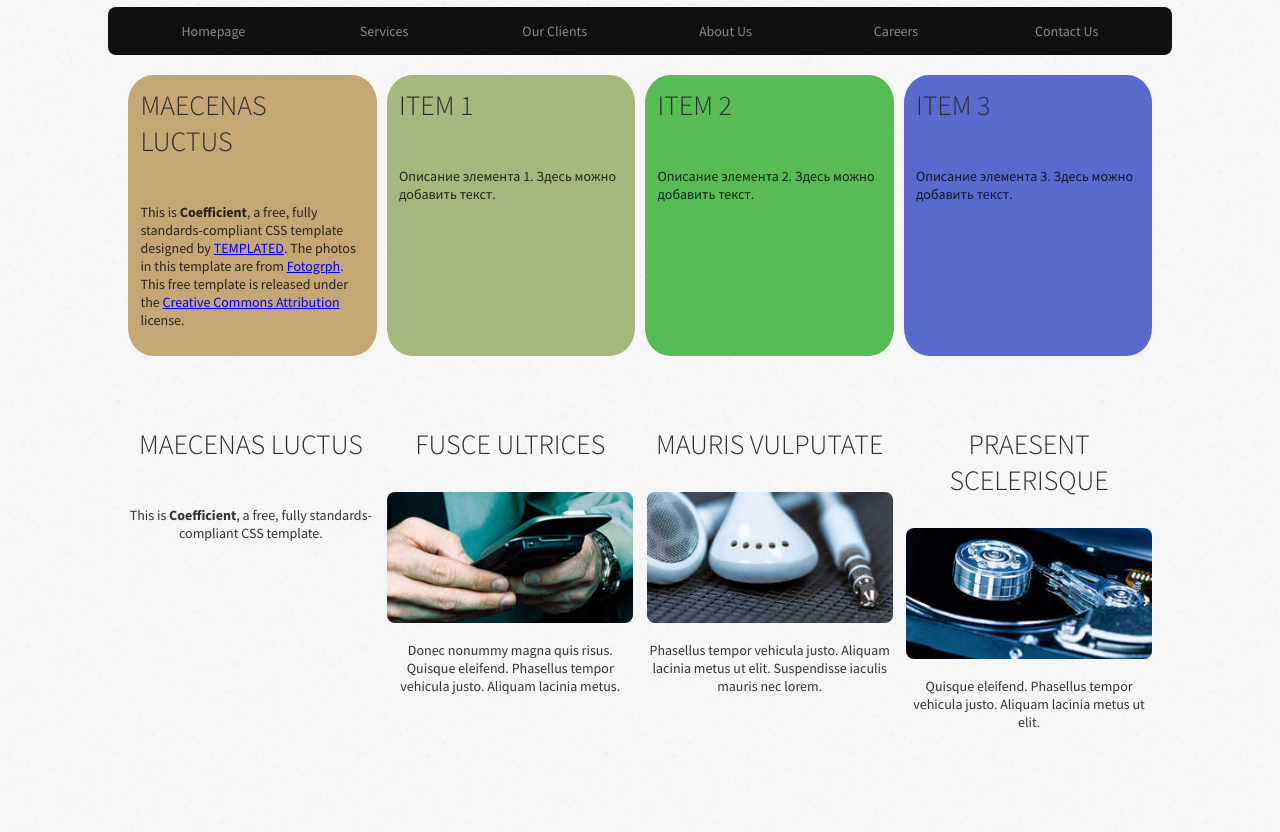
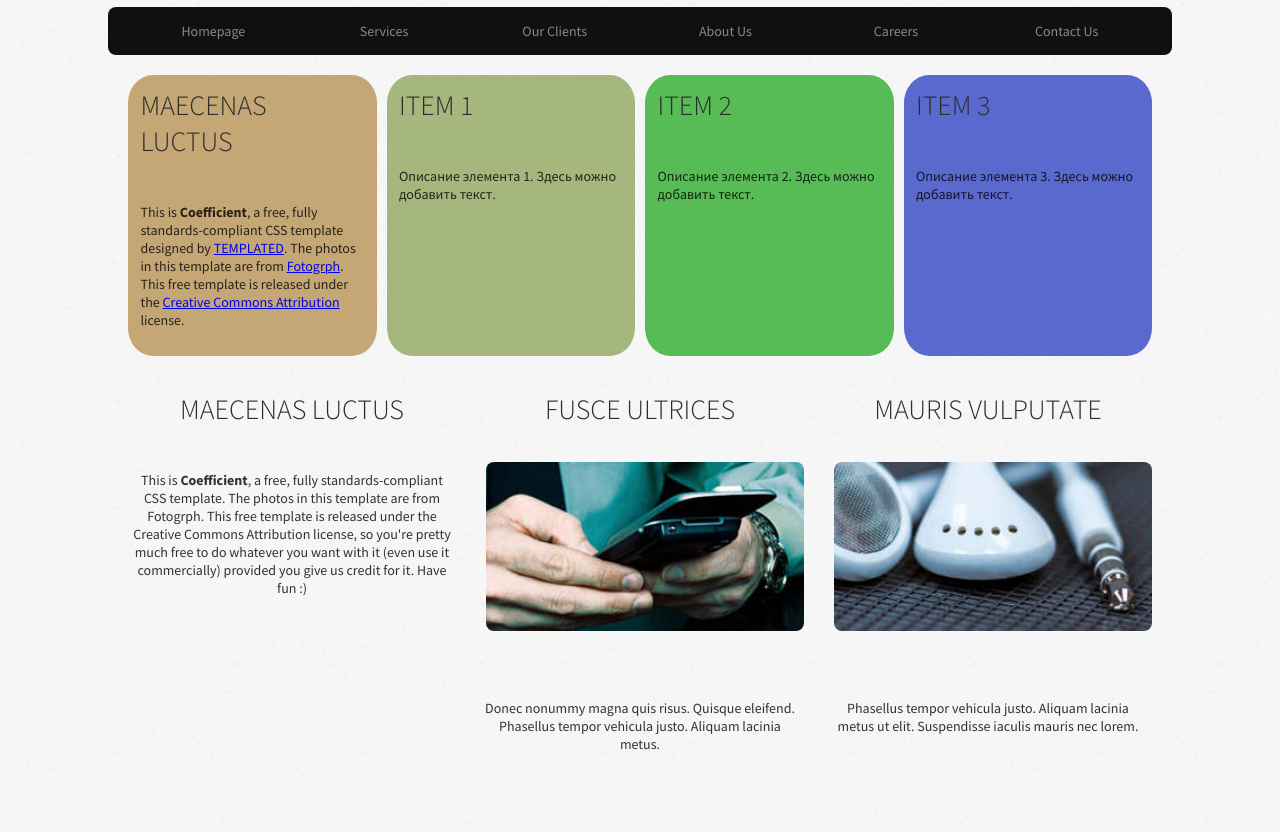
Before and after one commit to P4r4cosm/site_2.github.ip, a plain HTML site: page index.html in a window 1280 px wide. Shown: the part 104-936 px from the top of the page. Drawn offline with Linux system fonts and the light colour scheme.

Commit message:
fix container

```diff
--- a/default.css
+++ b/default.css
@@ -26,18 +26,30 @@ html, body {
     display: flex;
     flex-wrap: wrap; /* Позволяет переносить элементы на следующую строку */
     justify-content: space-between; /* Распределяет элементы по строке */
+    gap:20px;
 }
 
 .column {
-    flex: 0 0 24%; /* Устанавливает фиксированную ширину для каждой колонки (4 колонки в строке) */
-    margin-bottom: 20px; /* Отступ снизу для пространства между строками */
+    flex: 1; /* Устанавливаем размер относительно ширины окна, можно менять на 33% для 3 колонок */
+    min-width: 300px; /* Минимальная ширина колонки */
+    margin: 5px; /* Расстояние между элементами */ /* Устанавливает фиксированную ширину для каждой колонки (4 колонки в строке) */
+    margin-bottom: 50px; /* Отступ снизу для пространства между строками */
+
 }
-
+/* Основной контент */
+#page {
+    display: flex; /* Используем Flexbox для основного контента */
+    flex-wrap: wrap; /* Позволяем перенос элементов */
+    padding: 30px;
+    justify-content: space-between; /* Распределение содержимого внутри бокса */
+    flex-direction: column;
+}
 .box {
-    height: auto; /* Убираем фиксированную высоту */
+    height: 100%; /* Убираем фиксированную высоту */
     padding: 20px;
     border: 1px solid #ccc; /* Добавьте границу для видимости */
     box-shadow: 0 2px 5px rgba(0, 0, 0, 0.1); /* Тень для визуального эффекта */
+    border-radius: 10px;
     background-color: #fff; /* Цвет фона */
     display: flex;
     flex-direction: column;
@@ -48,7 +60,7 @@ html, body {
 
 /* Ограничиваем ширину изображений */
 .column img {
-    max-width: 100%;
+    width: 100%;
     height: auto;
     border-radius: 8px;
 }
@@ -133,12 +145,7 @@ h2 {
     color: rgba(255, 255, 255, 0.8);
 }
 
-/* Основной контент */
-#page {
-    display: flex; /* Используем Flexbox для основного контента */
-    flex-wrap: wrap; /* Позволяем перенос элементов */
-    padding: 5em 0;
-}
+
 
 #content {
     flex: 3; /* Основной контент занимает 3/5 ширины */
@@ -315,6 +322,7 @@ ul.style3 img {
         padding: 20px 0; /* Увеличиваем отступы для боковых панелей на мобильных */
     }
     .angry-grid {
+        display: grid;
         grid-template-columns: repeat(2, 1fr); /* Две колонки на экранах до 768px */
         grid-template-rows:repeat(2,auto);
     }
--- a/index.html
+++ b/index.html
@@ -77,27 +77,30 @@
                 <div class="title">
                     <h2>Maecenas luctus</h2>
                 </div>
-                <p>This is <strong>Coefficient</strong>, a free, fully standards-compliant CSS template.</p>
+                <p>This is <strong>Coefficient</strong>, a free, fully standards-compliant CSS template. The photos in this template are from Fotogrph.
+                     This free template is released under the Creative Commons Attribution license,
+                     so you're pretty much free to do whatever you want with it (even use it commercially)
+                      provided you give us credit for it. Have fun :)</p>
             </div>
             <div class="column">
                 <div class="title">
                     <h2>Fusce ultrices</h2>
                 </div>
-                <img src="images/pic01.jpg" alt="" />
+                <img class="column img" src="images/pic01.jpg" alt="" />
                 <p>Donec nonummy magna quis risus. Quisque eleifend. Phasellus tempor vehicula justo. Aliquam lacinia metus.</p>
             </div>
             <div class="column">
                 <div class="title">
                     <h2>Mauris vulputate</h2>
                 </div>
-                <img src="images/pic02.jpg" alt="" />
+                <img class="column img" src="images/pic02.jpg" alt="" />
                 <p>Phasellus tempor vehicula justo. Aliquam lacinia metus ut elit. Suspendisse iaculis mauris nec lorem.</p>
             </div>
             <div class="column">
                 <div class="title">
                     <h2>Praesent scelerisque</h2>
                 </div>
-                <img src="images/pic03.jpg" alt="" />
+                <img class="column img" src="images/pic03.jpg" alt="" />
                 <p>Quisque eleifend. Phasellus tempor vehicula justo. Aliquam lacinia metus ut elit.</p>
             </div>
         </div>
```
